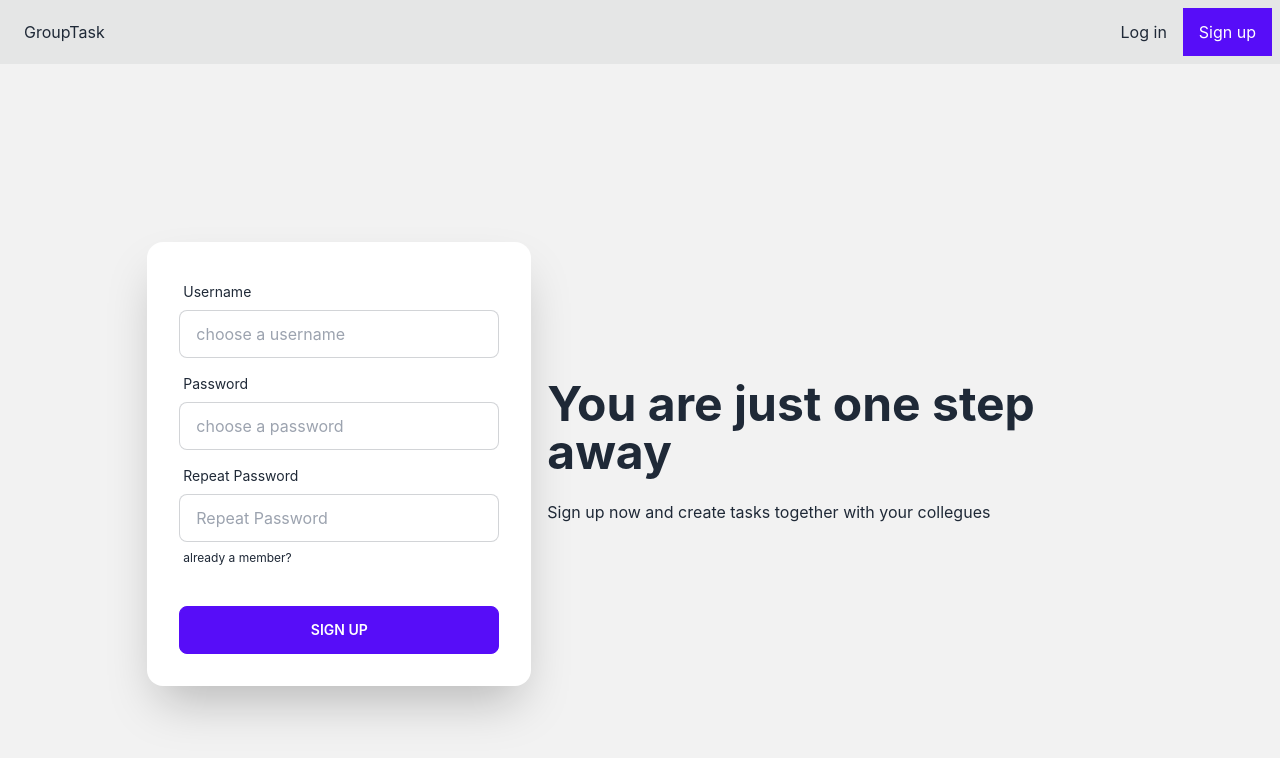
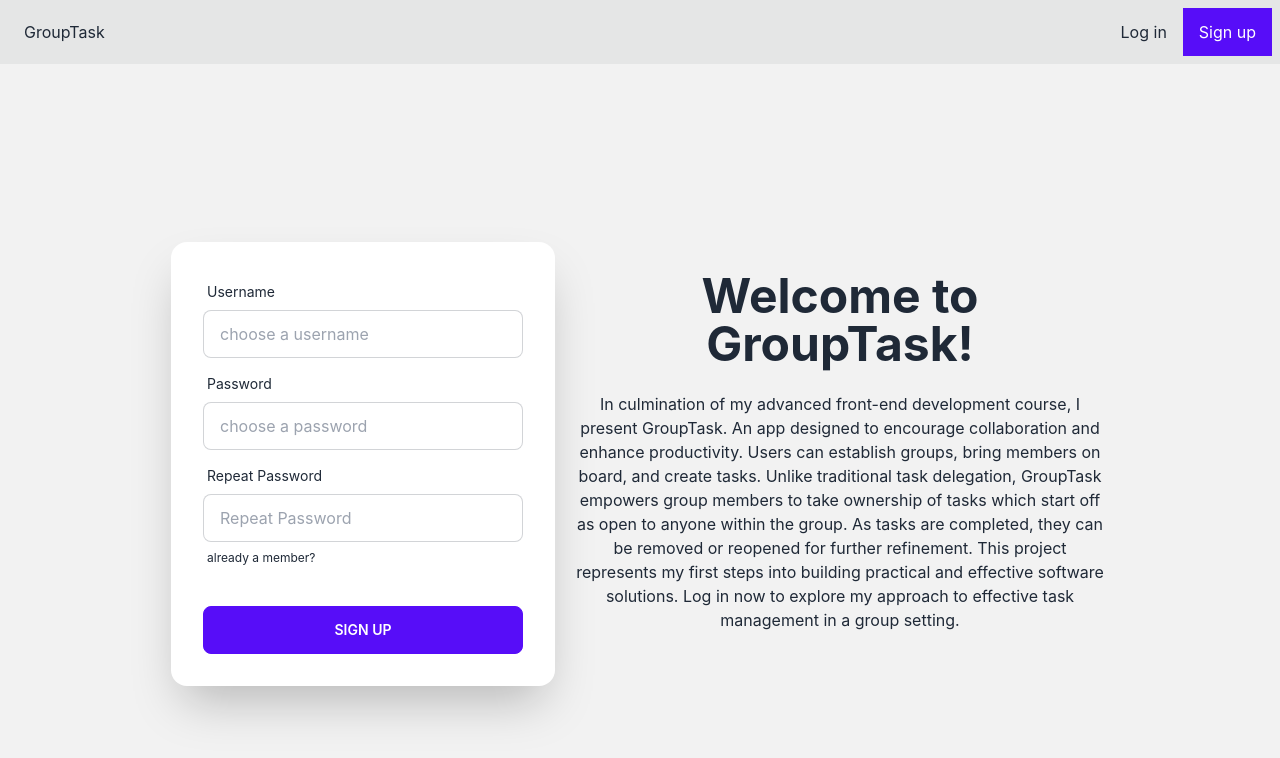
Before and after one commit to 4ntm4n/ms5v2, a React (Create React App) app: page /signup in a window 1280 px wide. Shown: the top 758 px of the page. Built offline with nearby package versions, Linux system fonts and the light colour scheme.

Commit message:
add styling and text to login and signup page

```diff
--- a/src/pages/auth/LoginPage.js
+++ b/src/pages/auth/LoginPage.js
@@ -1,6 +1,7 @@
 import React, { useState } from "react";
 import { useAuth } from "../../contexts/AuthContext";
 import axios from "axios";
+import { Link } from "react-router-dom";
 
 function LoginPage() {
   const { user, setUser, setTokens, extractUser } = useAuth();
@@ -27,8 +28,6 @@ function LoginPage() {
         setTokens(data);
         setUser(extractUser(data));
       }
-
-
     } catch (error) {
       if (error.response) {
         if (error.response.status === 401) {
@@ -48,13 +47,12 @@ function LoginPage() {
   return (
     <div className="hero min-h-screen bg-base-200">
       <div className="hero-content flex-col lg:flex-row-reverse">
-        <div className="text-center lg:text-left">
-          <h1 className="text-5xl font-bold">Login now!</h1>
+        <div className="text-center lg:text-center">
+          <h1 className="text-5xl font-bold">We need some verification.</h1>
           <p className="py-6">
-            Provident cupiditate voluptatem et in. Quaerat fugiat ut assumenda
-            excepturi exercitationem quasi. In deleniti eaque aut repudiandae et
-            a id nisi.
+            log in with you username and passoword and complete some tasks!
           </p>
+
         </div>
         <div className="card flex-shrink-0 w-full max-w-sm shadow-2xl bg-base-100">
           <form onSubmit={login} className="card-body">
@@ -85,8 +83,6 @@ function LoginPage() {
                     </div>
                   </div>
                 ))}
-
-
             </div>
             <div className="form-control">
               <label className="label">
@@ -108,10 +104,11 @@ function LoginPage() {
                     </div>
                   </div>
                 ))}
+
               <label className="label">
-                <a href="#" className="label-text-alt link link-hover">
-                  Forgot password?
-                </a>
+                <Link to="/signup" className="label-text-alt link link-hover">
+                 no account yet?
+                </Link>
               </label>
             </div>
             <div className="form-control mt-6">
--- a/src/pages/auth/Signup.js
+++ b/src/pages/auth/Signup.js
@@ -19,7 +19,7 @@ const handleSignup = async (e) => {
       await unAuthRequest.post("/dj-rest-auth/registration/", newUser);
       navigate("/login");
     } catch (error) {
-    if (error.response.data){
+      if (error.response.data) {
         setErrors(error.response.data);
       }
     }
@@ -27,15 +27,26 @@ const handleSignup = async (e) => {
   return (
     <div className="hero min-h-screen bg-base-200">
       <div className="hero-content flex-col lg:flex-row-reverse">
-        <div className="text-center lg:text-left">
-          <h1 className="text-5xl font-bold">You are just one step away</h1>
+        <div className="text-center lg:text-center max-w-xl">
+          <h1 className="text-5xl font-bold ">Welcome to GroupTask!</h1>
           <p className="py-6">
-            Sign up now and create tasks together with your collegues
+            In culmination of my advanced front-end development course, I
+            present GroupTask. An app designed to encourage collaboration and
+            enhance productivity. Users can establish groups, bring members on
+            board, and create tasks.
+
+            Unlike traditional task delegation, GroupTask empowers group members
+            to take ownership of tasks which start off as open to anyone within
+            the group.
+
+            As tasks are completed, they can be removed or reopened for further
+            refinement. This project represents my first steps into building
+            practical and effective software solutions. Log in now to explore my
+            approach to effective task management in a group setting.
           </p>
         </div>
         <div className="card flex-shrink-0 w-full max-w-sm shadow-2xl bg-base-100">
           <form onSubmit={handleSignup} className="card-body">
-
             <div className="form-control">
               <label className="label">
                 <span className="label-text">Username</span>
@@ -107,7 +118,9 @@ const handleSignup = async (e) => {
               </label>
             </div>
             <div className="form-control mt-6">
-              <button type="submit" className="btn btn-primary">Sign Up</button>
+              <button type="submit" className="btn btn-primary">
+                Sign Up
+              </button>
             </div>
           </form>
         </div>
```
Lines whose indentation alone changed are shown as unchanged.
